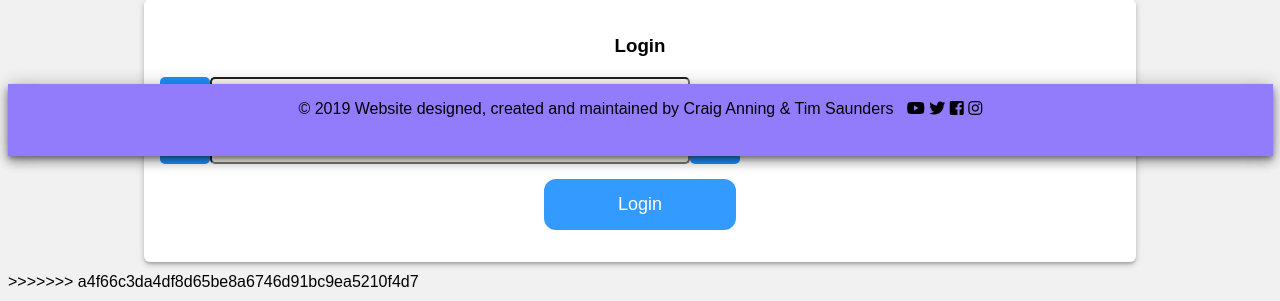
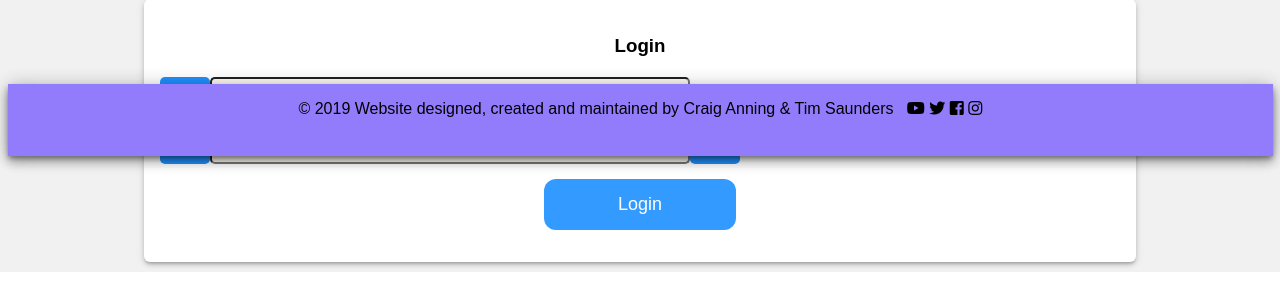
Before and after one commit to MetalHeadCraig/Website, a PHP site: page /admin/login.php in a window 1280 px wide. Shown: the part 636-937 px from the top of the page. After the commit the page ends 908 px from the top, so only its background shows below. Run offline with PHP 8.4, Linux system fonts and the light colour scheme; some libraries are stand-ins or nearby versions.

Commit message:
login change

```diff
--- a/admin/login.php
+++ b/admin/login.php
@@ -144,4 +144,3 @@ if(isset($_POST['login'])){
 </form>
 
 <?php include 'includes/footer.php'; ?>
->>>>>>> a4f66c3da4df8d65be8a6746d91bc9ea5210f4d7
```
